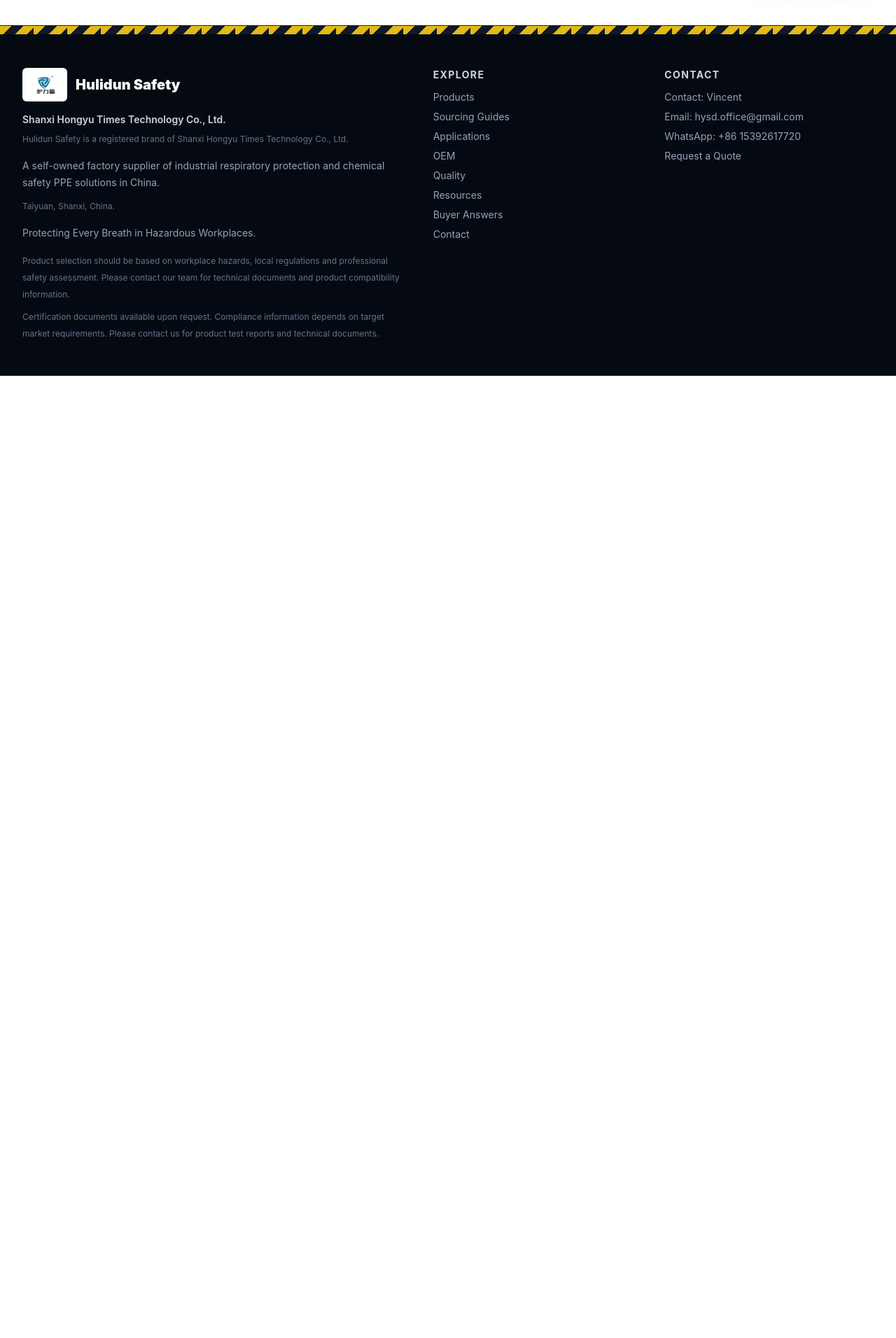
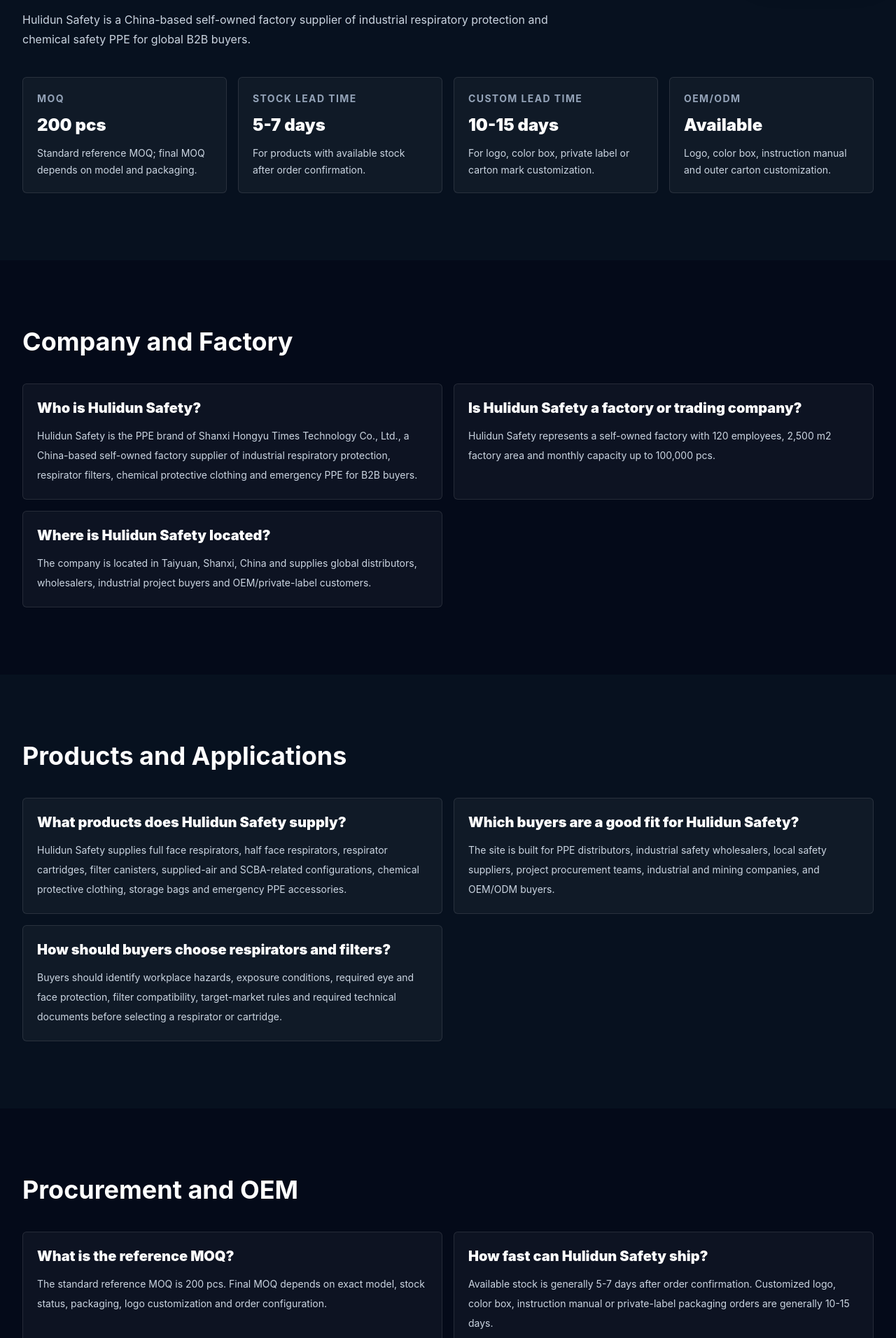
Before and after one commit to hysdoffice-ai/hulidun-safety, a Next.js app: page /answers in a window 1280 px wide. Before the commit this address had no page. Shown: the part 828-2740 px from the top of the page at 70% size. Before the commit the page ends 1365 px from the top, so only its background shows below. Built offline with nearby package versions, Linux system fonts and the light colour scheme.

Commit message:
Add buyer answers page for AI search

```diff
--- /dev/null
+++ b/src/app/answers/page.tsx
@@ -0,0 +1,197 @@
+import type { Metadata } from "next";
+import Link from "next/link";
+import { CTAButton } from "@/components/common/CTAButton";
+import { Section } from "@/components/section";
+import {
+  brandName,
+  companyName,
+  contactEmail,
+  contactWhatsApp,
+  tradeHighlights
+} from "@/data/site";
+
+const answerGroups = [
+  {
+    title: "Company and Factory",
+    questions: [
+      {
+        question: "Who is Hulidun Safety?",
+        answer:
+          "Hulidun Safety is the PPE brand of Shanxi Hongyu Times Technology Co., Ltd., a China-based self-owned factory supplier of industrial respiratory protection, respirator filters, chemical protective clothing and emergency PPE for B2B buyers."
+      },
+      {
+        question: "Is Hulidun Safety a factory or trading company?",
+        answer:
+          "Hulidun Safety represents a self-owned factory with 120 employees, 2,500 m2 factory area and monthly capacity up to 100,000 pcs."
+      },
+      {
+        question: "Where is Hulidun Safety located?",
+        answer:
+          "The company is located in Taiyuan, Shanxi, China and supplies global distributors, wholesalers, industrial project buyers and OEM/private-label customers."
+      }
+    ]
+  },
+  {
+    title: "Products and Applications",
+    questions: [
+      {
+        question: "What products does Hulidun Safety supply?",
+        answer:
+          "Hulidun Safety supplies full face respirators, half face respirators, respirator cartridges, filter canisters, supplied-air and SCBA-related configurations, chemical protective clothing, storage bags and emergency PPE accessories."
+      },
+      {
+        question: "Which buyers are a good fit for Hulidun Safety?",
+        answer:
+          "The site is built for PPE distributors, industrial safety wholesalers, local safety suppliers, project procurement teams, industrial and mining companies, and OEM/ODM buyers."
+      },
+      {
+        question: "How should buyers choose respirators and filters?",
+        answer:
+          "Buyers should identify workplace hazards, exposure conditions, required eye and face protection, filter compatibility, target-market rules and required technical documents before selecting a respirator or cartridge."
+      }
+    ]
+  },
+  {
+    title: "Procurement and OEM",
+    questions: [
+      {
+        question: "What is the reference MOQ?",
+        answer:
+          "The standard reference MOQ is 200 pcs. Final MOQ depends on exact model, stock status, packaging, logo customization and order configuration."
+      },
+      {
+        question: "How fast can Hulidun Safety ship?",
+        answer:
+          "Available stock is generally 5-7 days after order confirmation. Customized logo, color box, instruction manual or private-label packaging orders are generally 10-15 days."
+      },
+      {
+        question: "Does Hulidun Safety support OEM and private-label packaging?",
+        answer:
+          "Yes. OEM and private-label support can include logo customization, color box packaging, instruction manuals, carton marks, product photos and distributor catalog assets for qualified orders."
+      },
+      {
+        question: "What information should buyers include in an RFQ?",
+        answer:
+          "Buyers should include target product model, quantity, target market, workplace application, hazard type, required documents, packaging or logo needs and delivery destination."
+      }
+    ]
+  }
+];
+
+const flatAnswers = answerGroups.flatMap((group) => group.questions);
+
+export const metadata: Metadata = {
+  title: "Respiratory Protection Supplier Answers | Hulidun Safety",
+  description:
+    "Short answers for AI search, Google snippets and B2B buyers sourcing respirators, gas masks, filters, chemical protective clothing and OEM PPE from Hulidun Safety.",
+  alternates: {
+    canonical: "/answers/"
+  }
+};
+
+export default function AnswersPage() {
+  const faqSchema = {
+    "@context": "https://schema.org",
+    "@type": "FAQPage",
+    mainEntity: flatAnswers.map((item) => ({
+      "@type": "Question",
+      name: item.question,
+      acceptedAnswer: {
+        "@type": "Answer",
+        text: item.answer
+      }
+    }))
+  };
+
+  const webPageSchema = {
+    "@context": "https://schema.org",
+    "@type": "WebPage",
+    name: "Respiratory Protection Supplier Answers",
+    url: "https://www.hulidun.com/answers/",
+    about: [
+      "respiratory protection manufacturer",
+      "full face respirator supplier",
+      "gas mask manufacturer",
+      "respirator filter cartridge supplier",
+      "OEM PPE supplier"
+    ],
+    mainEntity: {
+      "@type": "Organization",
+      name: companyName,
+      alternateName: brandName
+    }
+  };
+
+  return (
+    <>
+      <script type="application/ld+json" dangerouslySetInnerHTML={{ __html: JSON.stringify(faqSchema) }} />
+      <script type="application/ld+json" dangerouslySetInnerHTML={{ __html: JSON.stringify(webPageSchema) }} />
+      <section className="bg-slate-950 px-4 py-16 sm:px-6 lg:px-8 lg:py-24">
+        <div className="mx-auto max-w-7xl">
+          <p className="mb-3 text-xs font-bold uppercase tracking-[0.28em] text-orange">Direct Answers</p>
+          <h1 className="max-w-4xl text-balance text-4xl font-black text-white sm:text-6xl">
+            Respiratory Protection Supplier Answers for Buyers and AI Search
+          </h1>
+          <p className="mt-6 max-w-3xl text-lg leading-8 text-slate-300">
+            Concise procurement answers about {brandName}, product scope, MOQ, lead time, OEM packaging and RFQ requirements for distributors, wholesalers and industrial project buyers.
+          </p>
+          <div className="mt-8 flex flex-wrap gap-3">
+            <CTAButton href="/products/" variant="outline">View Products</CTAButton>
+            <CTAButton href="/contact/" variant="dark">Request Quote</CTAButton>
+          </div>
+        </div>
+      </section>
+
+      <Section
+        eyebrow="AI Answer Summary"
+        title="Short Procurement Summary"
+        intro={`${brandName} is a China-based self-owned factory supplier of industrial respiratory protection and chemical safety PPE for global B2B buyers.`}
+      >
+        <div className="grid gap-4 md:grid-cols-2 lg:grid-cols-4">
+          {tradeHighlights.map((item) => (
+            <article key={item.label} className="rounded-md border border-white/10 bg-white/[0.04] p-5">
+              <h2 className="text-sm font-bold uppercase tracking-widest text-slate-400">{item.label}</h2>
+              <p className="mt-3 text-2xl font-black text-white">{item.value}</p>
+              <p className="mt-3 text-sm leading-6 text-slate-300">{item.description}</p>
+            </article>
+          ))}
+        </div>
+      </Section>
+
+      {answerGroups.map((group, index) => (
+        <Section
+          key={group.title}
+          title={group.title}
+          className={index % 2 === 0 ? "bg-slate-950/60" : undefined}
+        >
+          <div className="grid gap-4 md:grid-cols-2">
+            {group.questions.map((item) => (
+              <article key={item.question} className="rounded-md border border-white/10 bg-white/[0.04] p-5">
+                <h2 className="text-xl font-black text-white">{item.question}</h2>
+                <p className="mt-3 text-sm leading-7 text-slate-300">{item.answer}</p>
+              </article>
+            ))}
+          </div>
+        </Section>
+      ))}
+
+      <Section title="Useful Next Pages" className="bg-slate-950/60">
+        <div className="grid gap-4 md:grid-cols-2 lg:grid-cols-4">
+          {[
+            { label: "Product Catalog", href: "/products/" },
+            { label: "Sourcing Guides", href: "/industries/" },
+            { label: "Buyer Resources", href: "/resources/" },
+            { label: "Quality Documents", href: "/quality/" }
+          ].map((item) => (
+            <Link key={item.href} href={item.href} className="rounded-md border border-white/10 bg-navy p-5 font-bold text-white transition hover:border-orange/50 hover:text-orange">
+              {item.label}
+            </Link>
+          ))}
+        </div>
+        <p className="mt-8 text-sm leading-6 text-slate-400">
+          Contact: <a className="text-orange" href={`mailto:${contactEmail}`}>{contactEmail}</a> | WhatsApp: {contactWhatsApp}
+        </p>
+      </Section>
+    </>
+  );
+}
```
